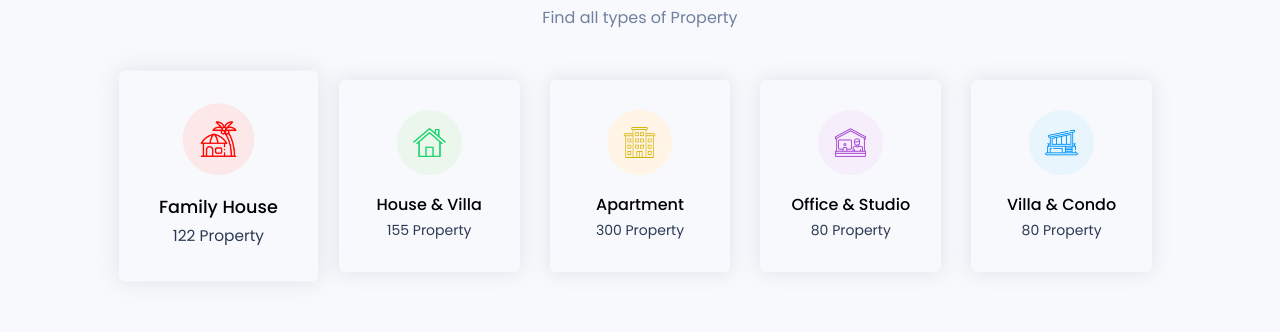
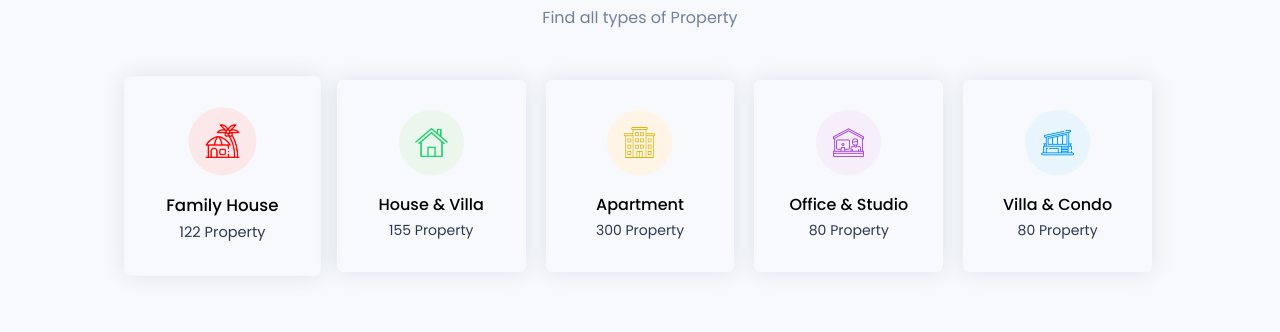
Before and after one commit to anshumansp/Urbanly, a React (Create React App) app: page / in a window 1280 px wide. In both pictures the pointer is over the element 218 px from the left and 1114 px from the top of the page. Shown: the part 938-1270 px from the top of the page. Built offline with nearby package versions, Linux system fonts and the light colour scheme.

Commit message:
fixed hover

```diff
--- a/src/App.css
+++ b/src/App.css
@@ -80,7 +80,7 @@ textarea, input {
 
 .grid5 {
     display: grid;
-    grid-gap: 30px;
+    grid-gap: 20px;
 }
 
 label {
@@ -98,11 +98,11 @@ h4{
 }
 
 .scale {
-    transition: all 0.4s ease;
+    transition: all 0.5s ease;
 }
 
 .scale:hover {
-    transform: scale(1.1);
+    transform: scale(1.04);
 }
 
 .shadow {
--- a/src/components/home/recent/Recent.css
+++ b/src/components/home/recent/Recent.css
@@ -4,8 +4,8 @@
 }
 
 .recent-card:hover {
-    transform: scale(1.02);
-    box-shadow: 0px 0px 15px 0px rgb(144, 145, 149);
+    transform: scale(1.01);
+    box-shadow: 0px 0px 12px 0px rgb(201, 202, 206);
 }
 
 .recent .text {
```
